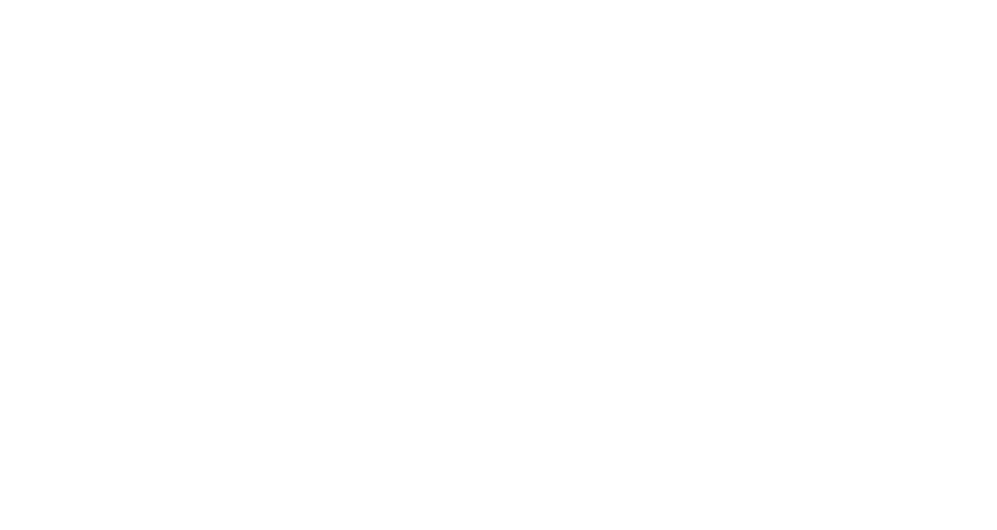
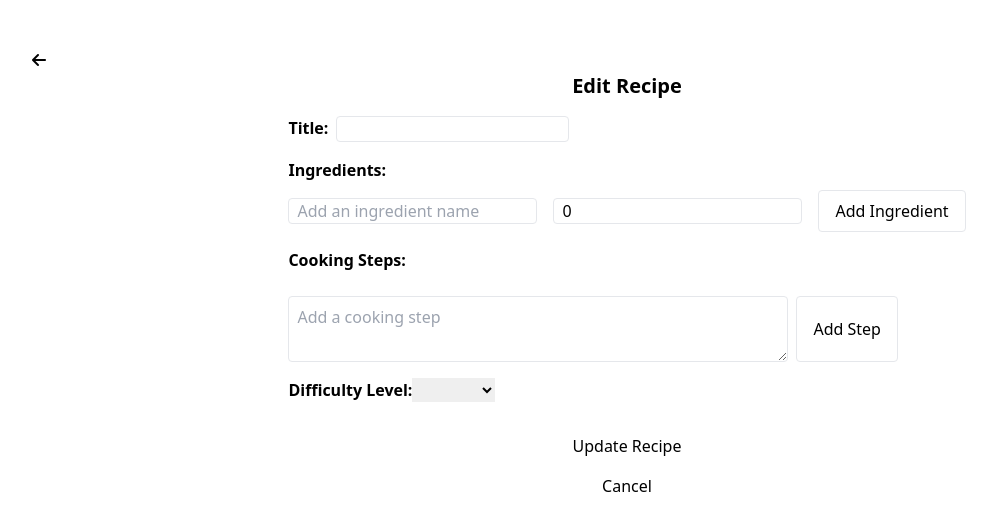
Before and after one commit to gian0705/vue_receipe_manager_app, a Vue app: page /edit/1 in a window 1280 px wide. Before the commit this address had no page. Shown: the top 530 px of the page, without its empty margins (13-1010 px from the left). Built offline with nearby package versions, Linux system fonts and the light colour scheme.

Commit message:
implemented edit function

```diff
--- a/src/router/index.ts
+++ b/src/router/index.ts
@@ -1,7 +1,7 @@
 import { createRouter, createWebHistory } from 'vue-router';
 
 import RecipeList from '../views/RecipeList.vue';
-import RecipeDetail from '../views/RecipeDetail.vue';
+
 import RecipeForm from '../views/RecipeForm.vue';
 
 
@@ -12,9 +12,9 @@ const routes = [
         component: RecipeList
     },
     {
-        path: '/detail/:id',
-        name: 'RecipeDetail',
-        component: RecipeDetail
+        path: '/edit/:id',
+        name: 'EditForm',
+        component: RecipeForm
     },
     {
         path: '/add',
--- a/src/views/RecipeDetail.vue
+++ /dev/null
@@ -1,3 +0,0 @@
-<template>
-  <div>RecipeDetail</div>
-</template>
--- a/src/views/RecipeForm.vue
+++ b/src/views/RecipeForm.vue
@@ -4,8 +4,10 @@
       <i class="fa fa-arrow-left"></i>
     </button>
     <div class="flex flex-col items-center">
-      <span class="text-xl font-bold mb-4">Add Recipe</span>
-      <form @submit.prevent="addRecipe">
+      <span class="text-xl font-bold mb-4">{{
+        isEditMode ? "Edit Recipe" : "Add Recipe"
+      }}</span>
+      <form @submit.prevent="handleSubmit">
         <div class="flex gap-2">
           <label for="title" class="font-semibold">Title:</label>
           <input
@@ -105,26 +107,41 @@
           </select>
         </div>
 
-        <button type="submit" class="border px-4 py-2 rounded !mt-4">
-          Save Recipe
+        <button type="submit">
+          {{ isEditMode ? "Update Recipe" : "Add Recipe" }}
         </button>
+        <button @click="goBack">Cancel</button>
       </form>
     </div>
   </div>
 </template>
 
 <script lang="ts" setup>
-import { ref } from "vue";
+import { ref, onMounted } from "vue";
 import { useRecipeStore } from "../stores";
-import { useRouter } from "vue-router";
-const receipeStore = useRecipeStore();
+import { useRouter, useRoute } from "vue-router";
+
+const recipeStore = useRecipeStore();
 const router = useRouter();
+const route = useRoute();
+const isEditMode = ref(false);
 const recipe = ref<IRecipe>({
   id: Date.now(), // Temporary ID generation
   title: "",
   ingredients: [],
   steps: [],
   difficulty: "easy",
+});
+
+onMounted(() => {
+  const recipeId = route.params.id as string;
+  if (recipeId) {
+    const foundRecipe = recipeStore.recipes.find(
+      (r) => r.id === Number(recipeId)
+    );
+    recipe.value = { ...foundRecipe };
+    isEditMode.value = true;
+  }
 });
 
 const newIngredient = ref<{ name: string; quantity: number }>({
@@ -162,11 +179,21 @@ const removeStep = (index: number) => {
   recipe.value.steps?.splice(index, 1);
 };
 
-const addRecipe = () => {
-  recipe.value.id = Date.now();
-  receipeStore.addRecipe(recipe.value);
+function handleSubmit() {
+  if (isEditMode.value) {
+    // Call update logic
+    const index = recipeStore.recipes.findIndex(
+      (r) => r.id === recipe.value.id
+    );
+    if (index !== -1) {
+      recipeStore.recipes[index] = recipe.value; // Update the recipe in the store
+    }
+  } else {
+    // Call add logic
+    recipeStore.addRecipe(recipe.value); // Add the recipe in the store
+  }
   goBack();
-};
+}
 const goBack = () => {
   router.go(-1);
 };
--- a/src/views/RecipeList.vue
+++ b/src/views/RecipeList.vue
@@ -86,8 +86,9 @@
 <script lang="ts" setup>
 import { ref, computed } from "vue";
 import { useRecipeStore } from "../stores";
-
+import { useRouter } from "vue-router";
 const recipeStore = useRecipeStore();
+const router = useRouter();
 const searchTerm = ref("");
 const selectedDifficulty = ref("");
 
@@ -104,7 +105,7 @@ const filteredRecipes = computed(() => {
 });
 
 const editRecipe = (recipe: IRecipe) => {
-  // Logic to navigate to the edit page with the selected recipe's ID
+  router.push({ name: "EditForm", params: { id: recipe.id } });
 };
 
 const deleteRecipe = (rec: IRecipe) => {
```
Also changed, not shown: src/stores/receipe.store.ts (+7 -10 lines).
